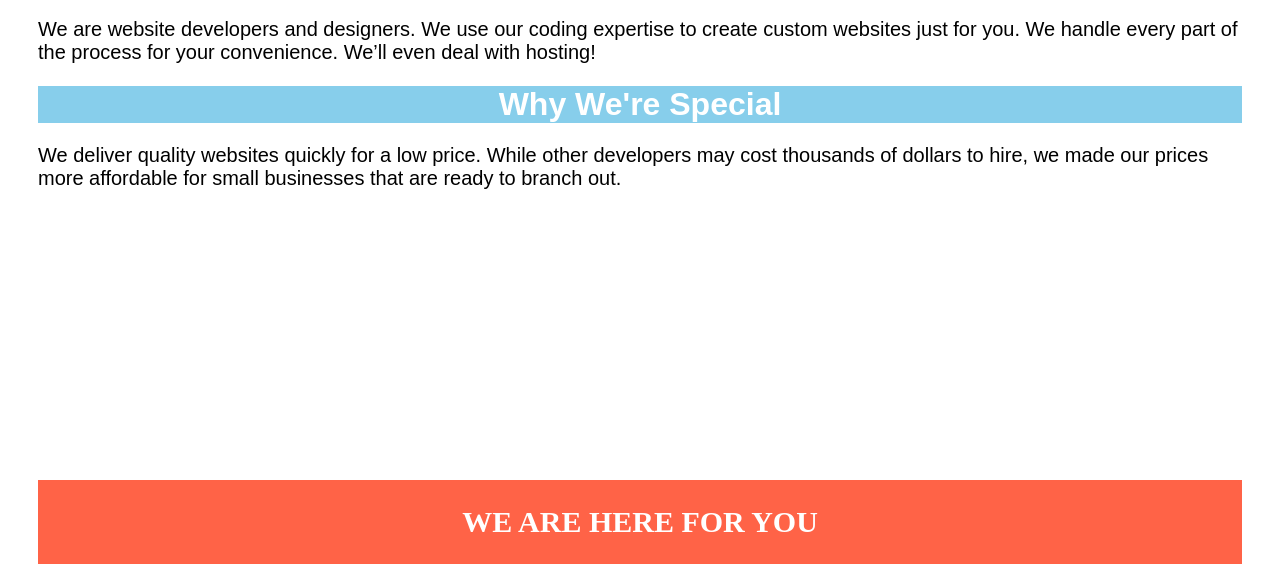
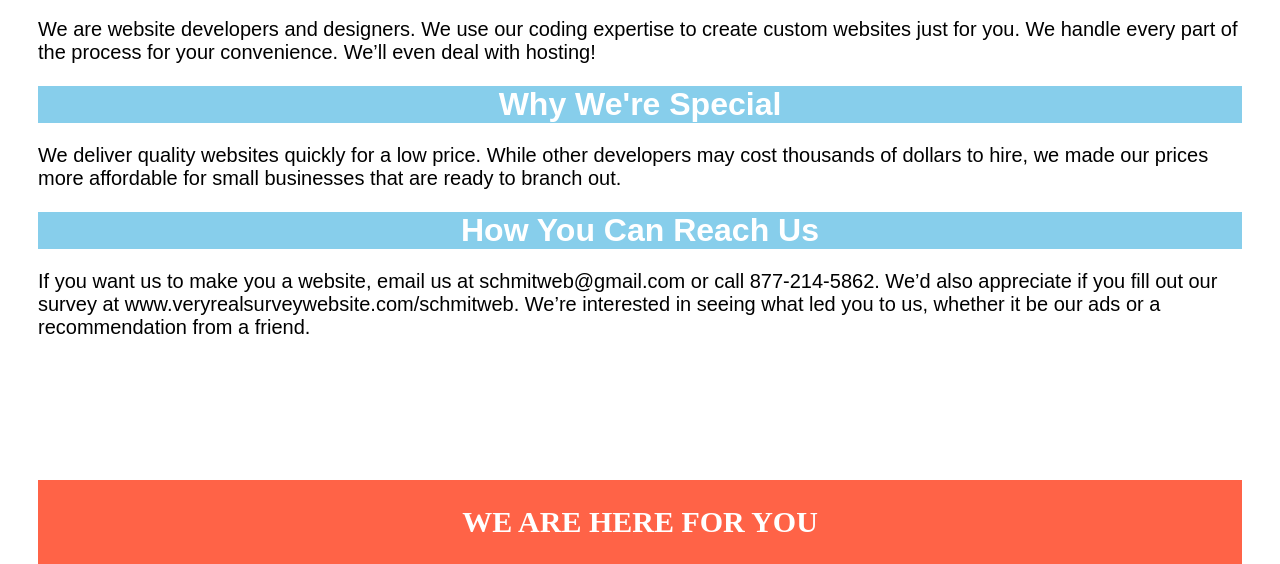
Before and after one commit to rebeccafamcom/rebeccafamcom.github.io, a plain HTML site: page index.html in a window 1280 px wide. Shown: the part 346-910 px from the top of the page. Drawn offline with Linux system fonts and the light colour scheme.

Commit message:
added a thing

```diff
--- a/index.html
+++ b/index.html
@@ -20,6 +20,8 @@
   <p>We are website developers and designers. We use our coding expertise to create custom websites just for you. We handle every part of the process for your convenience. We’ll even deal with hosting!</p>
   <h1>Why We're Special</h1>
   <p>We deliver quality websites quickly for a low price. While other developers may cost thousands of dollars to hire, we made our prices more affordable for small businesses that are ready to branch out.</p>
+  <h1>How You Can Reach Us</h1>
+  <p>If you want us to make you a website, email us at schmitweb@gmail.com or call 877-214-5862. We’d also appreciate if you fill out our survey at www.veryrealsurveywebsite.com/schmitweb. We’re interested in seeing what led you to us, whether it be our ads or a recommendation from a friend.</p>
   <footer>
     <h2>WE ARE HERE FOR YOU</h2>
   </footer>
```
